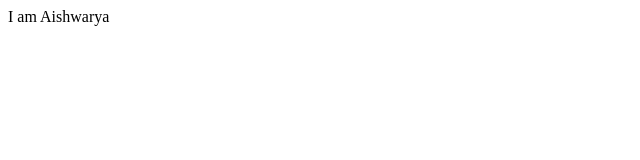
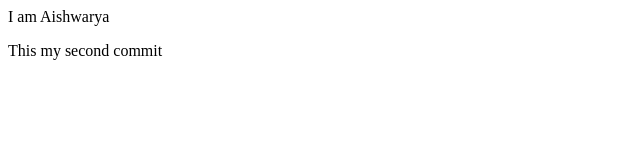
Before and after one commit to aishwarya-allada/Project123, a plain HTML site: page index.html in a window 1280 px wide. Shown: the whole page, without its empty margins (0-640 px from the left). Drawn offline with Linux system fonts and the light colour scheme.

Commit message:
Update index.html second change

```diff
--- a/index.html
+++ b/index.html
@@ -2,6 +2,7 @@
     <head>
         <body>
             <p> I am Aishwarya</p>
+            <p> This my second commit</p>
         </body>
     </head>
 </html>
```
